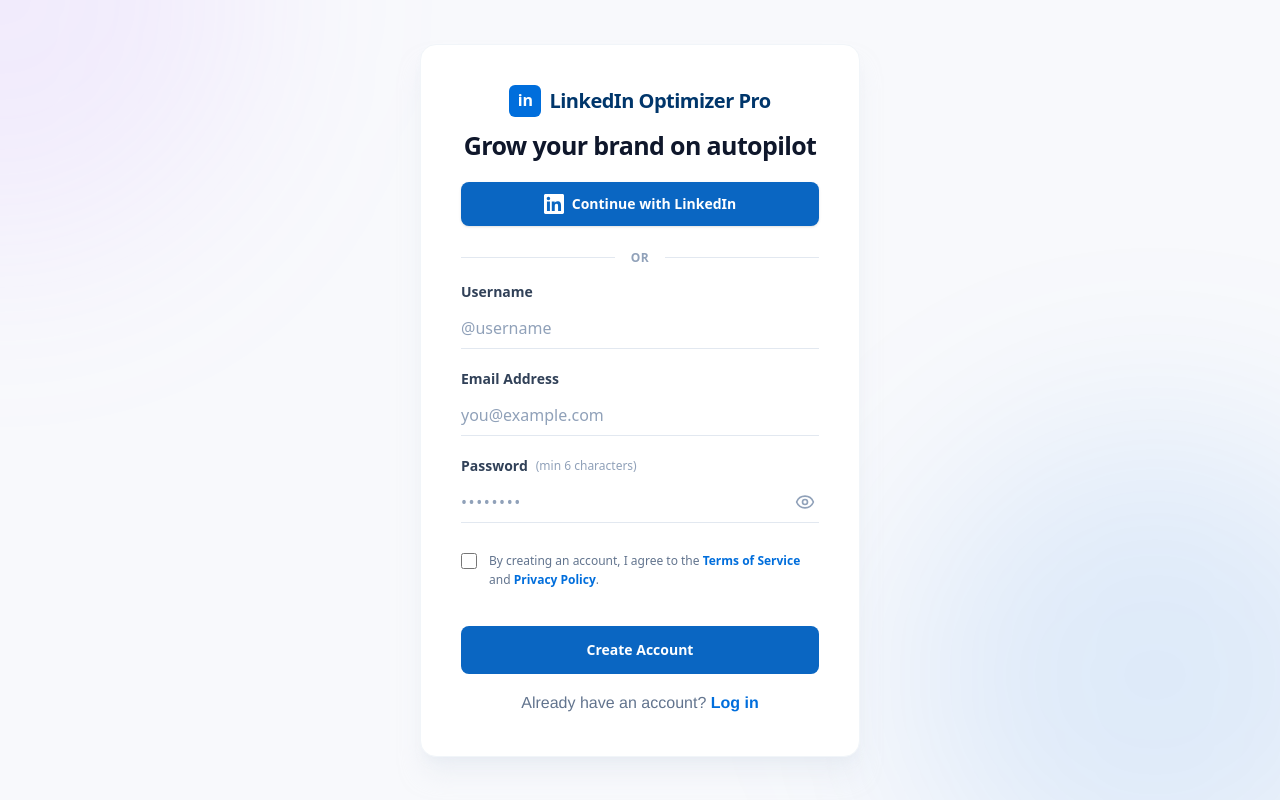
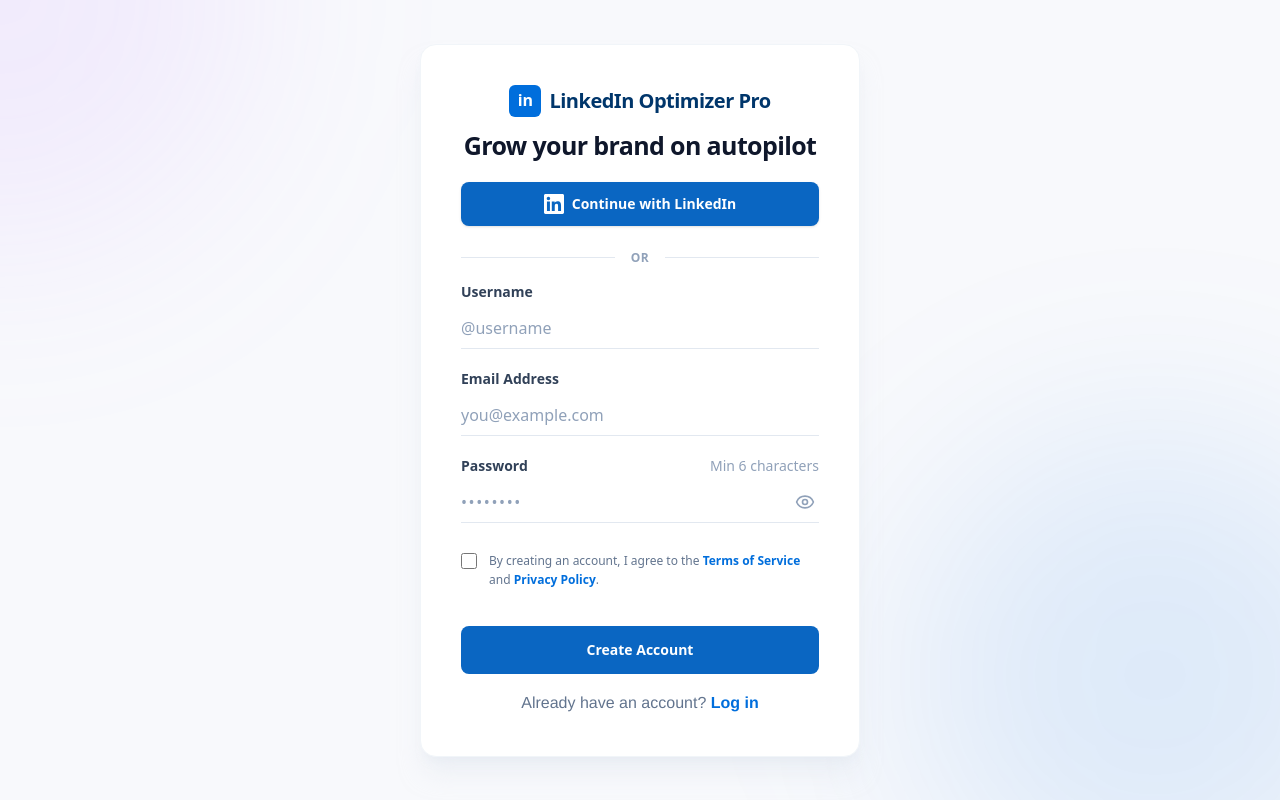
Before and after one commit to thec0deSage/LinkedIn-Optimizer-Pro, a Next.js app: page /signup in a window 1280 px wide. Built offline with nearby package versions, Linux system fonts and the light colour scheme.

Commit message:
fix: sign-up page

```diff
--- a/src/app/signup/page.tsx
+++ b/src/app/signup/page.tsx
@@ -59,9 +59,9 @@
             </div>
 
             <div className="space-y-1.5">
-              <div className="flex items-center gap-2">
+              <div className="flex items-center justify-between">
                 <label className="text-sm font-semibold text-slate-700">Password</label>
-                <span className="text-xs font-normal text-slate-400">(min 6 characters)</span>
+                <span className="text-sm font-normal text-slate-400">Min 6 characters</span>
               </div>
               <div className="relative w-full">
                 <input
```
